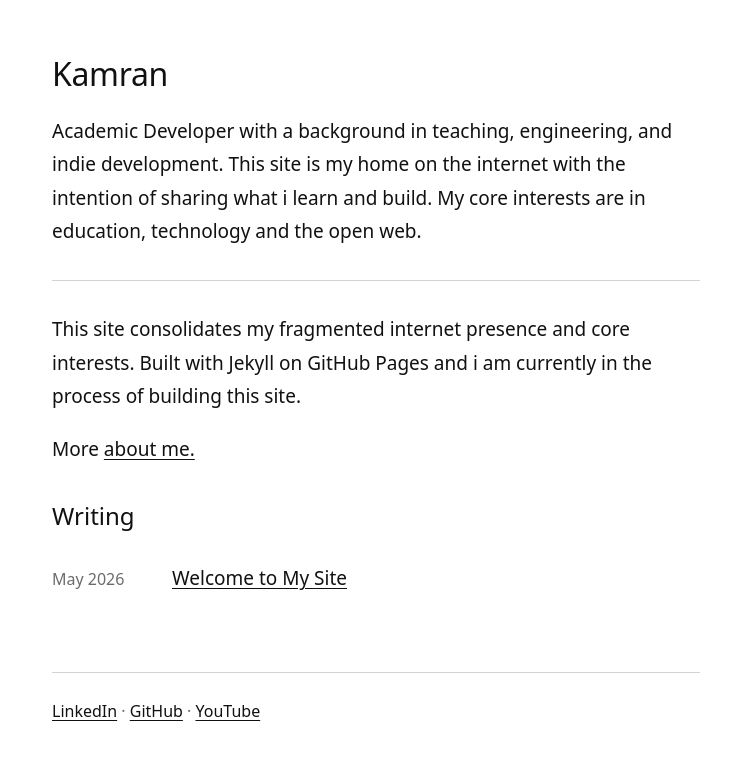
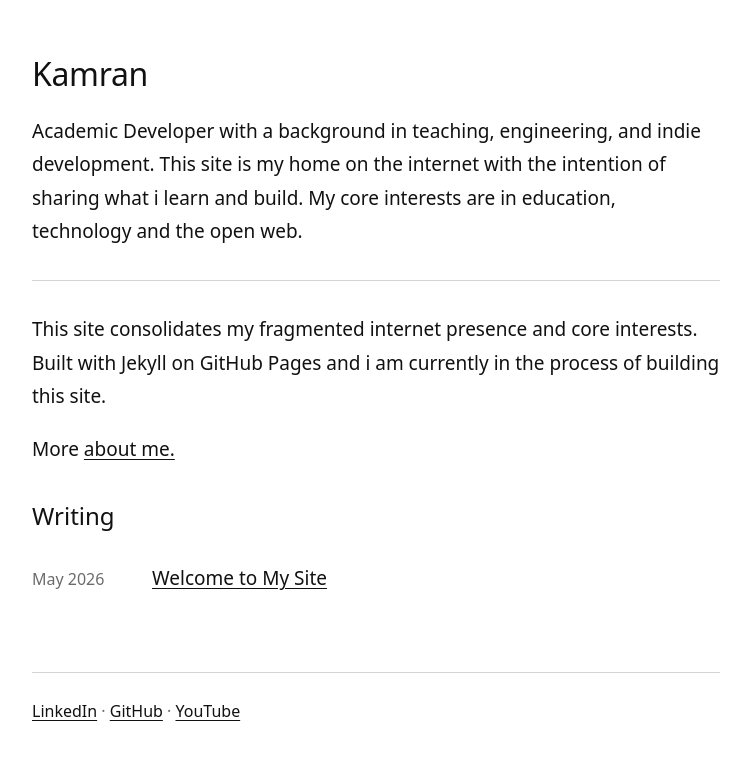
Before and after one commit to fyikamran/fyikamran.github.io, a Jekyll site: the page built from index.html, in a window 1280 px wide. Shown: the top 760 px of the page, without its empty margins (264-1015 px from the left). Built offline with Jekyll 4.4.1, drawn with Linux system fonts in a browser that asks for light colours.

Commit message:
Update styles.css

```diff
--- a/_includes/styles.css
+++ b/_includes/styles.css
@@ -16,7 +16,7 @@
   --font-body: system-ui, sans-serif;
   --font-ui: system-ui, sans-serif;
   --font-mono: system-ui, ui-monospace, 'SF Mono', 'Cascadia Mono', Consolas, monospace;
-  --max-width: 680px;
+  --max-width: 720px;
 }
 
 @media (prefers-color-scheme: dark) {
```
